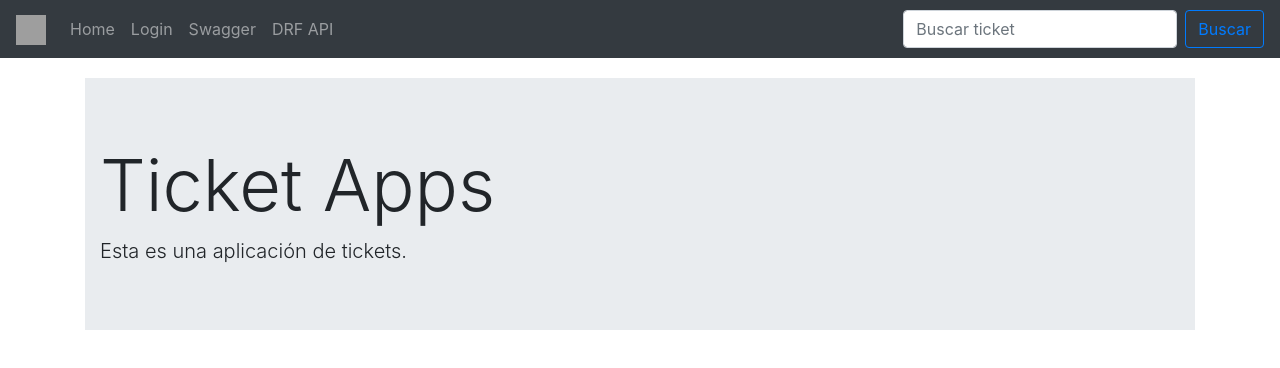
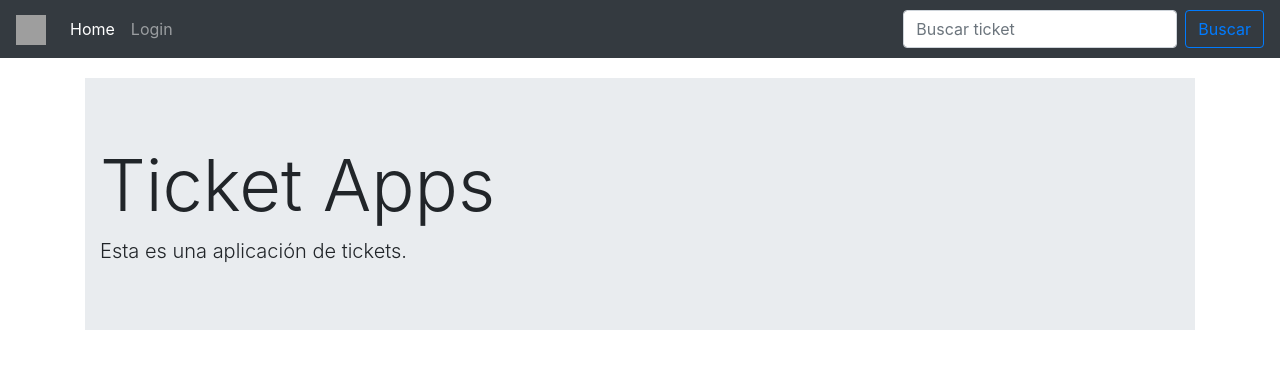
Before and after one commit to err0r403/Docker-Django-Django-Rest-Framework-Simple-JWT-Sqlite-Angular, an Angular app in the folder static/frontend/: page / in a window 1280 px wide. Shown: the top 368 px of the page. Built offline with nearby package versions, Linux system fonts and the light colour scheme; grey boxes are pictures that could not be loaded.

Commit message:
fix links + ml logout

```diff
--- a/static/frontend/src/app/components/shared/navbar/navbar.component.css
+++ b/static/frontend/src/app/components/shared/navbar/navbar.component.css
@@ -1,3 +1,6 @@
 .ml-3 {
     margin-left: 1rem;
 }
+.logout a {
+    color: blue;
+}
--- a/static/frontend/src/app/components/shared/navbar/navbar.component.html
+++ b/static/frontend/src/app/components/shared/navbar/navbar.component.html
@@ -9,18 +9,18 @@
   <div class="collapse navbar-collapse" id="navbarSupportedContent">
     <ul class="navbar-nav mr-auto">
       <li class="nav-item" routerLinkActive="active">
-        <a class="nav-link" [routerLink]="['home']">Home <span class="sr-only">(current)</span></a>
+        <a class="nav-link" [routerLink]="['']">Home <span class="sr-only">(current)</span></a>
       </li>
-      <li  *ngIf="getAccess()" class="nav-item" routerLinkActive="active">
+      <li *ngIf="getAccess()" class="nav-item" routerLinkActive="active">
         <a class="nav-link" [routerLink]="['tickets']">Tickets</a>
       </li>
-      <li  *ngIf="!getAccess()" class="nav-item" routerLinkActive="active">
+      <li *ngIf="!getAccess()" class="nav-item" routerLinkActive="active">
         <a class="nav-link" [routerLink]="['login']">Login</a>
       </li>
-      <li  class="nav-item" routerLinkActive="active">
+      <li *ngIf="getAccess()" class="nav-item" routerLinkActive="active">
         <a class="nav-link" href="swagger">Swagger</a>
       </li>
-      <li  class="nav-item" routerLinkActive="active">
+      <li *ngIf="getAccess()" class="nav-item" routerLinkActive="active">
         <a class="nav-link" href="api/tickets">DRF API</a>
       </li>
     </ul>
@@ -28,6 +28,6 @@
       <input class="form-control mr-sm-2" type="search" placeholder="Buscar ticket" aria-label="Search" #searchText (keyup.enter)="searchTicket(searchText.value)">
       <button (click)="searchTicket(searchText.value)" class="btn btn-outline-primary my-2 my-sm-0" type="submit">Buscar</button>
     </form>
-    <a href="my-2 my-lg-0 ml-3" (click)="logout()" *ngIf="getAccess()">Logout</a>
+    <a class="my-2 my-lg-0 ml-3 logout" (click)="logout()" *ngIf="getAccess()">Logout</a>
   </div>
 </nav>
--- a/static/frontend/src/app/components/shared/navbar/navbar.component.ts
+++ b/static/frontend/src/app/components/shared/navbar/navbar.component.ts
@@ -19,6 +19,7 @@ export class NavbarComponent implements OnInit {
 
   public logout() {
     this.loginService.logout();
+    this.router.navigate(['']);
   }
 
   public getAccess() {
```
